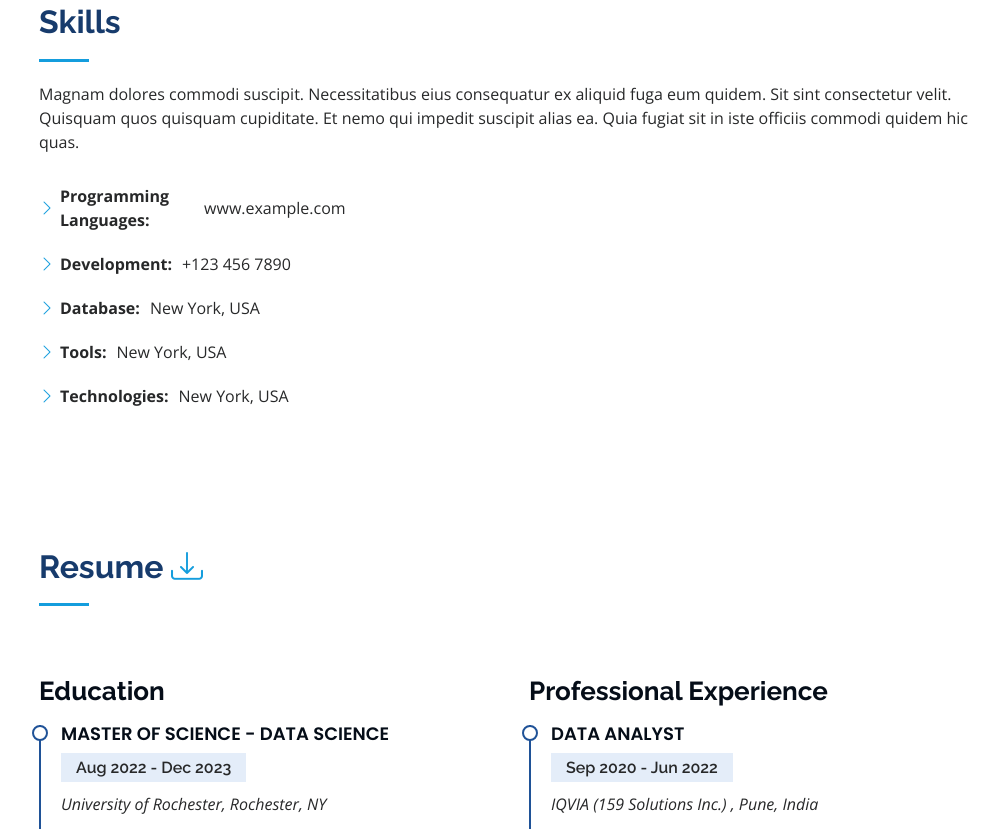
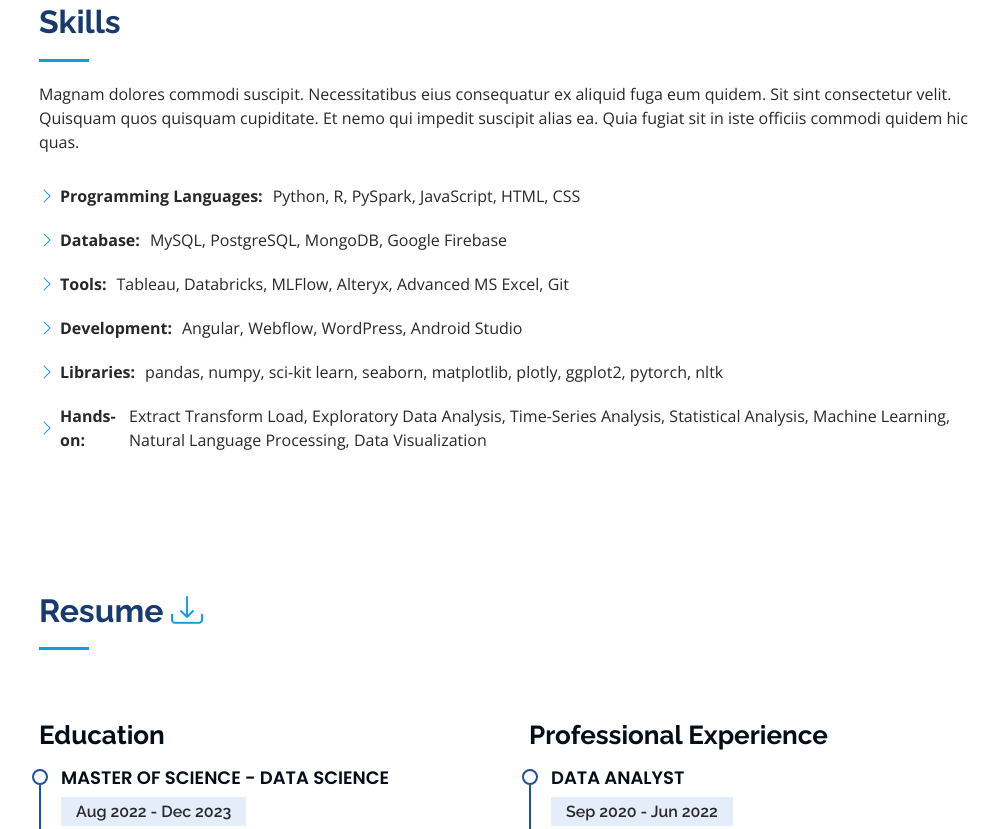
Before and after one commit to harshaltalele21/Portfolio_Webiste, a plain HTML site: page index.html in a window 1280 px wide. Shown: the part 1510-2339 px from the top of the page, without its empty margins (273-1272 px from the left). Drawn offline with nearby package versions, Linux system fonts and the light colour scheme.

Commit message:
Update_5_26_0628pm

```diff
--- a/index.html
+++ b/index.html
@@ -10,8 +10,8 @@
   <meta content="" name="keywords">
 
   <!-- Favicons -->
-  <link href="assets/img/profile-img.jpg" rel="icon">
-  <link href="assets/img/profile-img.jpg" rel="apple-touch-icon">
+  <link href="assets/img/favicon.png" rel="icon">
+  <link href="assets/img/favicon.png" rel="apple-touch-icon">
 
   <!-- Google Fonts -->
   <link href="https://fonts.googleapis.com/css?family=Open+Sans:300,300i,400,400i,600,600i,700,700i|Raleway:300,300i,400,400i,500,500i,600,600i,700,700i|Poppins:300,300i,400,400i,500,500i,600,600i,700,700i" rel="stylesheet">
@@ -65,7 +65,7 @@
           <li><a href="#about" class="nav-link scrollto"><i class="bx bx-user"></i> <span>About</span></a></li>
           <li><a href="#resume" class="nav-link scrollto"><i class="bx bx-file-blank"></i> <span>Resume</span></a></li>
           <li><a href="#portfolio" class="nav-link scrollto"><i class="bx bx-book-content"></i> <span>Portfolio</span></a></li>
-          <li><a href="#services" class="nav-link scrollto"><i class="bx bx-server"></i> <span>Services</span></a></li>
+          <!-- <li><a href="#services" class="nav-link scrollto"><i class="bx bx-server"></i> <span>Services</span></a></li> -->
           <li><a href="#contact" class="nav-link scrollto"><i class="bx bx-envelope"></i> <span>Contact</span></a></li>
         </ul>
       </nav><!-- .nav-menu -->
@@ -76,7 +76,7 @@
   <section id="hero" class="d-flex flex-column justify-content-center align-items-center">
     <div class="hero-container" data-aos="fade-in">
       <h1>Harshal Talele</h1>
-      <p>I'm a <span class="typed" data-typed-items="Data Scientist, Developer, Content Writer, Digital Marketer, Host"></span></p>
+      <p>I'm a <span class="typed" data-typed-items="Data Scientist, Developer, Content Writer"></span></p>
     </div>
   </section><!-- End Hero -->
 
@@ -240,16 +240,17 @@
 
         </div>  -->
 
-        <div class="col-lg-8 pt-4 pt-lg-0 content" data-aos="fade-left">
+        <div class="col-lg-12 pt-4 pt-lg-0 content" data-aos="fade-left">
           <div class="row">
-            <div class="col-lg-6">
+            <div class="col-lg-12">
               <ul>
                 <!-- <li><i class="bi bi-chevron-right"></i> <strong>Birthday:</strong> <span>1 May 1995</span></li> -->
-                <li><i class="bi bi-chevron-right"></i> <strong>Programming Languages:</strong> <span>www.example.com</span></li>
-                <li><i class="bi bi-chevron-right"></i> <strong>Development:</strong> <span>+123 456 7890</span></li>
-                <li><i class="bi bi-chevron-right"></i> <strong>Database:</strong> <span>New York, USA</span></li>
-                <li><i class="bi bi-chevron-right"></i> <strong>Tools:</strong> <span>New York, USA</span></li>
-                <li><i class="bi bi-chevron-right"></i> <strong>Technologies:</strong> <span>New York, USA</span></li>
+                <li><i class="bi bi-chevron-right"></i> <strong>Programming Languages:</strong> <span>Python, R, PySpark, JavaScript, HTML, CSS</span></li>
+                <li><i class="bi bi-chevron-right"></i> <strong>Database:</strong> <span>MySQL, PostgreSQL, MongoDB, Google Firebase</span></li>
+                <li><i class="bi bi-chevron-right"></i> <strong>Tools:</strong> <span>Tableau, Databricks, MLFlow, Alteryx, Advanced MS Excel, Git</span></li>
+                <li><i class="bi bi-chevron-right"></i> <strong>Development:</strong> <span>Angular, Webflow, WordPress, Android Studio </span></li>
+                <li><i class="bi bi-chevron-right"></i> <strong>Libraries:</strong> <span>pandas, numpy, sci-kit learn, seaborn, matplotlib, plotly, ggplot2, pytorch, nltk</span></li>
+                <li><i class="bi bi-chevron-right"></i> <strong>Hands-on:</strong>Extract Transform Load, Exploratory Data Analysis, Time-Series Analysis, Statistical Analysis, Machine Learning, Natural Language Processing, Data Visualization<span></span></li>
               </ul>
             </div>
           </div>
@@ -391,11 +392,10 @@
 
 
     <!-- ======= Services Section ======= -->
-    <section id="services" class="services">
+    <!-- <section id="services" class="services">
       <div class="container">
 
         <div class="section-title">
-          <!-- <span>My Services</span> -->
           <h2>My Services</h2>
           <p>Sit sint consectetur velit quisquam cupiditate impedit suscipit alias</p>
         </div>
@@ -436,7 +436,7 @@
         </div>
 
       </div>
-    </section>
+    </section> -->
     <!-- End Services Section -->
 
     <!-- ======= Testimonials Section ======= -->
```
Also changed, not shown: assets/img/favicon.png (added), assets/img/profile-img.jpg, 1 other file.
